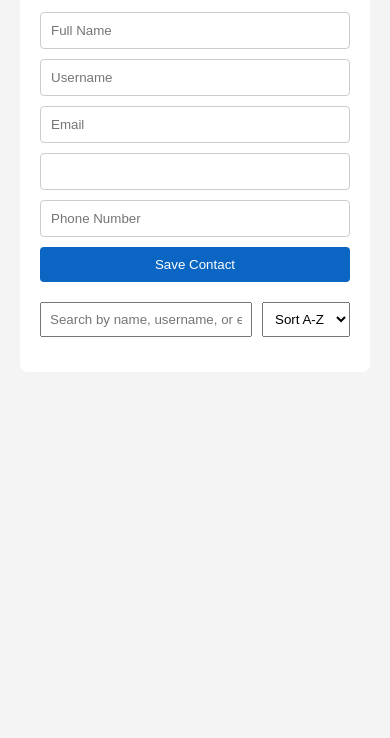
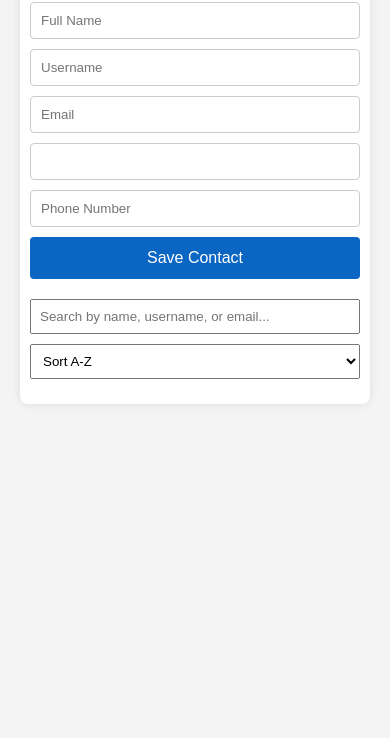
Before and after one commit to okukubrianokoth/Address-Book-, a website: page index.html in a window 390 px wide. Shown: the part 106-844 px from the top of the page. Drawn offline with Linux system fonts and the light colour scheme; no server answers.

Commit message:
updated html and css

```diff
--- a/index.css
+++ b/index.css
@@ -1,3 +1,4 @@
+
 body {
   font-family: Arial, sans-serif;
   background-color: #f4f4f4;
@@ -11,6 +12,7 @@ body {
   background: white;
   padding: 20px;
   border-radius: 8px;
+  box-shadow: 0 0 10px rgba(0, 0, 0, 0.1);
 }
 
 h1 {
@@ -54,12 +56,19 @@ form button {
   border: 1px solid #ddd;
   border-radius: 6px;
   display: flex;
+  flex-direction: row;
   justify-content: space-between;
   align-items: center;
+  flex-wrap: wrap;
 }
 
 .contact-details {
-  flex: 1;
+  flex: 1 1 60%;
+}
+
+.contact-actions {
+  flex: 1 1 35%;
+  text-align: right;
 }
 
 .contact-actions button {
@@ -67,3 +76,65 @@ form button {
   padding: 5px 10px;
   cursor: pointer;
 }
+
+/* Controls Container */
+.controls {
+  display: flex;
+  flex-wrap: wrap;
+  justify-content: space-between;
+  gap: 10px;
+  margin-bottom: 15px;
+}
+
+#search {
+  flex: 1 1 65%;
+  padding: 8px;
+}
+
+#sort {
+  flex: 1 1 30%;
+  padding: 8px;
+}
+
+/* Responsive Media Queries */
+@media (max-width: 768px) {
+  form input {
+    flex: 1 1 100%;
+  }
+
+  .contact-card {
+    flex-direction: column;
+    align-items: flex-start;
+  }
+
+  .contact-actions {
+    text-align: left;
+    margin-top: 10px;
+    width: 100%;
+  }
+
+  .controls {
+    flex-direction: column;
+  }
+
+  #search,
+  #sort {
+    flex: 1 1 100%;
+  }
+}
+
+@media (max-width: 480px) {
+  .container {
+    padding: 10px;
+  }
+
+  form button {
+    padding: 12px;
+    font-size: 16px;
+  }
+
+  .contact-actions button {
+    padding: 8px 12px;
+    font-size: 14px;
+  }
+}
--- a/index.html
+++ b/index.html
@@ -21,14 +21,14 @@
             <input type="tel" id="phone" placeholder="Phone Number" required />
             <button type="submit">Save Contact</button>
         </form>
-        <div style="display: flex; justify-content: space-between; margin-bottom: 15px;">
-            <input type="text" id="search" placeholder="Search by name, username, or email..."
-                style="flex: 1; padding: 8px;" />
-            <select id="sort" style="margin-left: 10px; padding: 8px;">
-                <option value="asc">Sort A-Z</option>
-                <option value="desc">Sort Z-A</option>
-            </select>
-        </div>
+      <div class="controls">
+  <input type="text" id="search" placeholder="Search by name, username, or email..." />
+  <select id="sort">
+    <option value="asc">Sort A-Z</option>
+    <option value="desc">Sort Z-A</option>
+  </select>
+</div>
+
 
         <div id="contacts-list"></div>
     </div>
```
